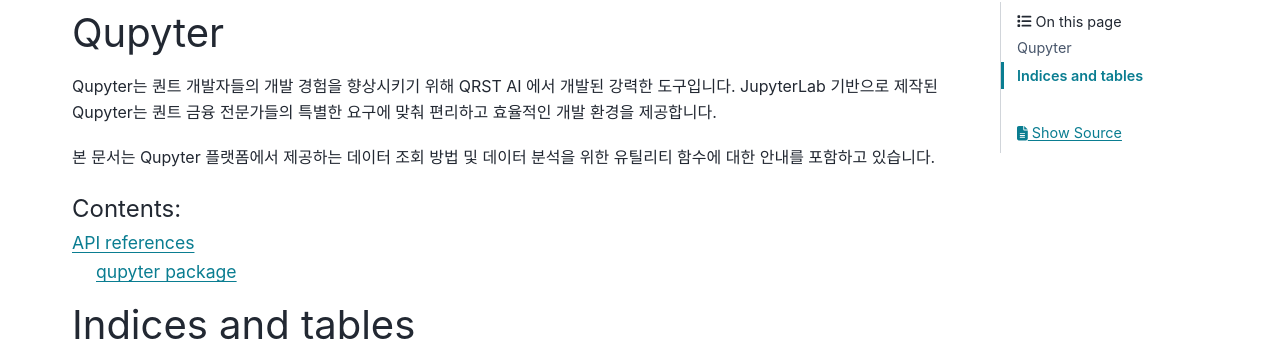
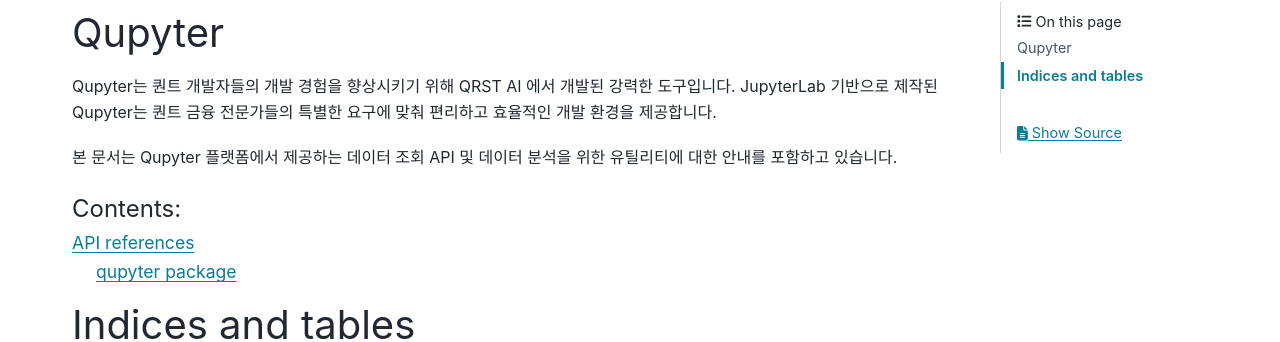
Before and after one commit to qrstai/qupyter, a Sphinx documentation site: the page built from docs/source/index.rst, in a window 1280 px wide. Shown: the part 94-436 px from the top of the page. Built offline with Sphinx 7.4.7 and the PyData theme 0.15.4, drawn with Linux system fonts in a browser that asks for light colours.

Commit message:
Update index.rst

```diff
--- a/docs/source/index.rst
+++ b/docs/source/index.rst
@@ -8,7 +8,8 @@ Qupyter
 
 Qupyter는 퀀트 개발자들의 개발 경험을 향상시키기 위해 QRST AI 에서 개발된 강력한 도구입니다. JupyterLab 기반으로 제작된 Qupyter는 퀀트 금융 전문가들의 특별한 요구에 맞춰 편리하고 효율적인 개발 환경을 제공합니다.
 
-본 문서는 Qupyter 플랫폼에서 제공하는 데이터 조회 방법 및 데이터 분석을 위한 유틸리티 함수에 대한 안내를 포함하고 있습니다.
+본 문서는 Qupyter 플랫폼에서 제공하는 데이터 조회 API 및 데이터 분석을 위한 유틸리티에 대한 안내를 포함하고 있습니다.
+
 
 
 .. toctree::
```
